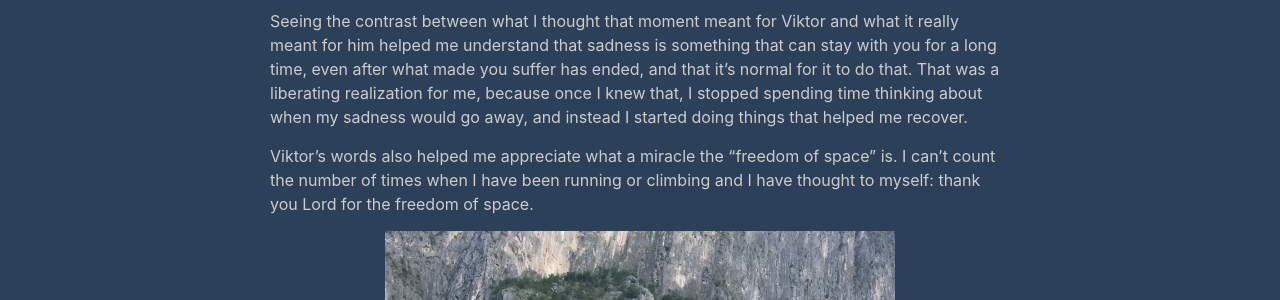
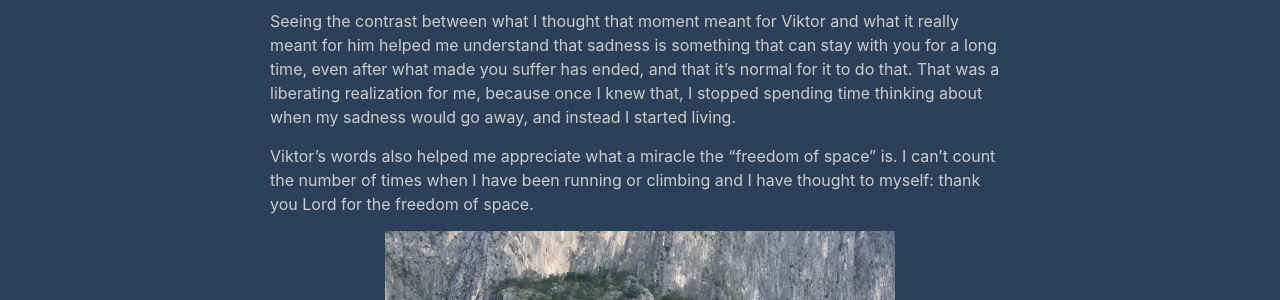
Before and after one commit to diegomacario/diegomacario.github.io, a Jekyll site: the page built from _posts/2021-04-24-my-favourite-paragraph.md, in a window 1280 px wide. Shown: the part 664-964 px from the top of the page. Built offline with Jekyll 4.4.1, drawn with Linux system fonts in a browser that asks for light colours.

Commit message:
Make a change I have wanted to make for a while.

```diff
--- a/_posts/2021-04-24-my-favourite-paragraph.md
+++ b/_posts/2021-04-24-my-favourite-paragraph.md
@@ -11,7 +11,7 @@ My favourite paragraph was written by Viktor Frankl in his book [Man's Search fo
 
 Ever since I read that paragraph a few years ago, I have thought about it often. The moment Viktor describes is so beautiful that at first I thought it marked the end of all his suffering, but in the next few pages he makes it clear that that moment was really the beginning of a long and difficult journey towards recovery. He had lost his parents, brother and wife in the same camps where he had been imprisoned, and now he had to rebuild his body and his life.
 
-Seeing the contrast between what I thought that moment meant for Viktor and what it really meant for him helped me understand that sadness is something that can stay with you for a long time, even after what made you suffer has ended, and that it's normal for it to do that. That was a liberating realization for me, because once I knew that, I stopped spending time thinking about when my sadness would go away, and instead I started doing things that helped me recover.
+Seeing the contrast between what I thought that moment meant for Viktor and what it really meant for him helped me understand that sadness is something that can stay with you for a long time, even after what made you suffer has ended, and that it's normal for it to do that. That was a liberating realization for me, because once I knew that, I stopped spending time thinking about when my sadness would go away, and instead I started living.
 
 Viktor's words also helped me appreciate what a miracle the "freedom of space" is. I can't count the number of times when I have been running or climbing and I have thought to myself: thank you Lord for the freedom of space.
 
```
